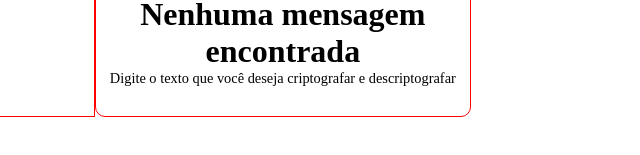
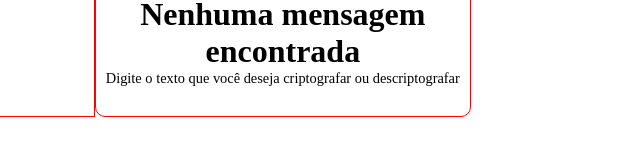
Before and after one commit to Versart/decodificador-challenger-alura, a plain HTML site: page index.html in a window 1280 px wide. Shown: the part 335-490 px from the top of the page, 639-1279 px from the left. Drawn offline with Linux system fonts and the light colour scheme.

Commit message:
alterando o segundo parágrafo da tela de criptografia

```diff
--- a/index.html
+++ b/index.html
@@ -30,7 +30,9 @@
           </div>
           <div>
             <p>Nenhuma mensagem encontrada</p>
-            <p>Digite o texto que você deseja criptografar e descriptografar</p>
+            <p>
+              Digite o texto que você deseja criptografar ou descriptografar
+            </p>
           </div>
         </section>
       </div>
```
